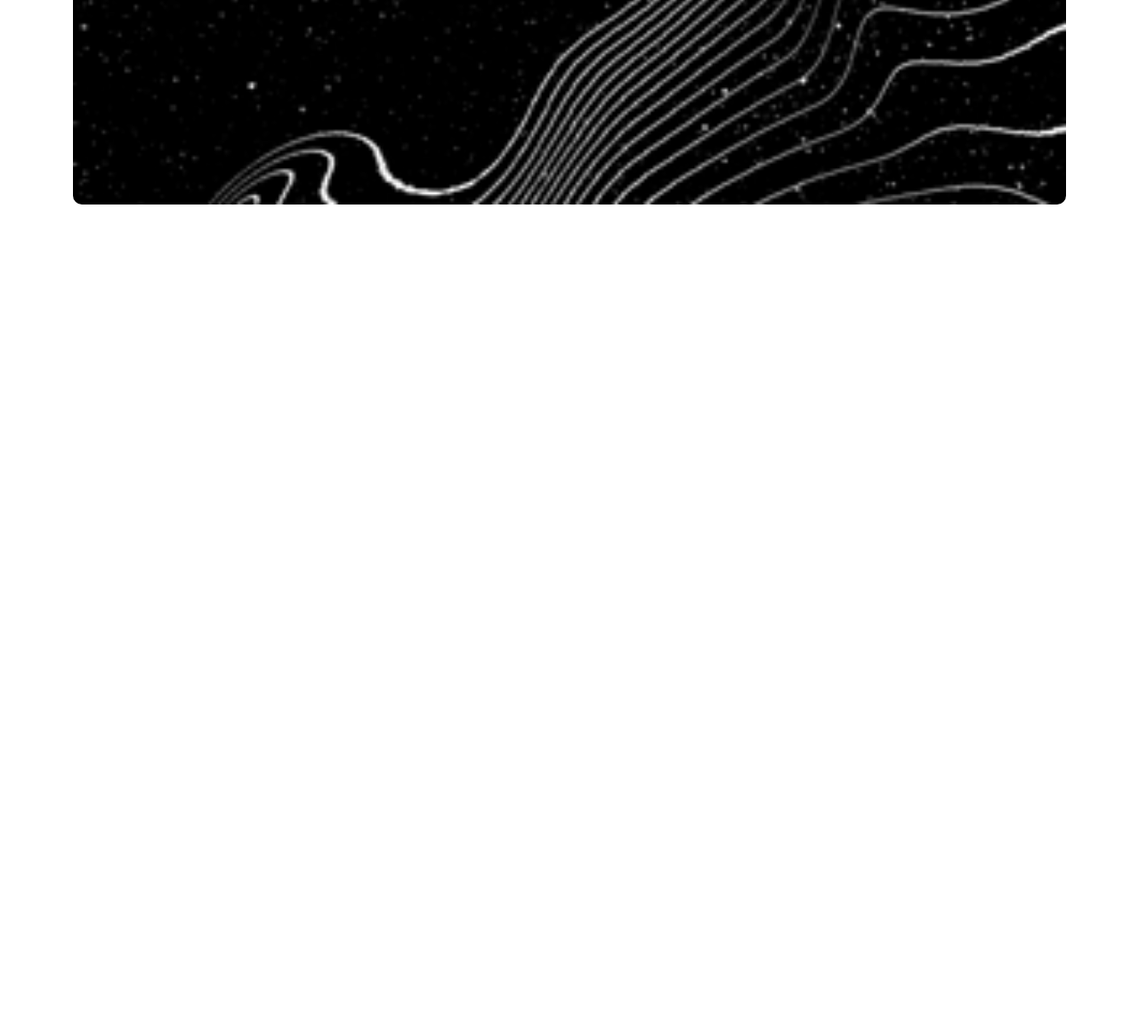
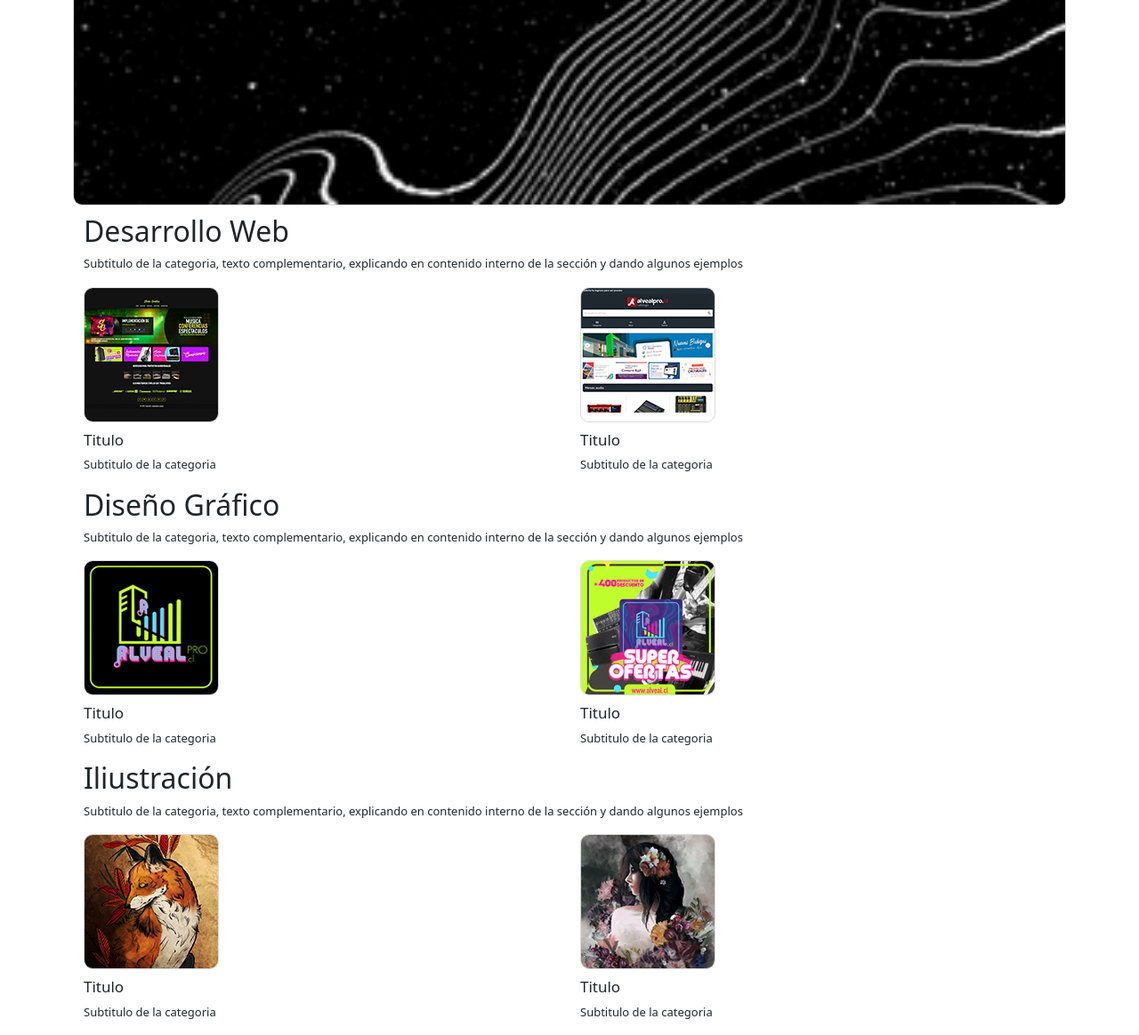
Before and after one commit to jhonacacio/portafolio, a website: page index.html in a window 1280 px wide. Shown: the part 500-1664 px from the top of the page at 89% size. Before the commit the page ends 800 px from the top, so only its background shows below. Drawn offline with nearby package versions, Linux system fonts and the light colour scheme.

Commit message:
complementos index

```diff
--- a/assets/scss/main.scss
+++ b/assets/scss/main.scss
@@ -1 +1,3 @@
-@import "./partials/banner.scss";
+@import "./partials/extends",
+        "./partials/banner",
+        "./partials/categories";
--- /dev/null
+++ b/assets/scss/partials/_banner.scss
@@ -0,0 +1,3 @@
+.bannerMobile {
+    @extend %borderRadius;
+}
--- /dev/null
+++ b/assets/scss/partials/_categories.scss
@@ -0,0 +1,13 @@
+.categories{
+    margin-top: 10px;
+    h3{
+        margin-top: 10px;
+        font-size: 17px;
+    }
+    p{
+        font-size: 13px
+    }
+}
+.categoriesImg{
+    @extend %borderRadius;
+}
--- /dev/null
+++ b/assets/scss/partials/_extends.scss
@@ -0,0 +1,4 @@
+%borderRadius {
+    border-radius: 10px;
+    border: solid 1px rgb(218, 218, 218);
+}
--- a/assets/scss/partials/banner.scss
+++ /dev/null
@@ -1,3 +0,0 @@
-.bannerMobile {
-    border-radius: 10px;
-}
--- a/index.html
+++ b/index.html
@@ -36,10 +36,51 @@
             </div>
           </nav>
     </header>
-    <main class="container">
+    <main class="container ">
         <!--Banner mobile-->
         <section>
             <img class="col-12 bannerMobile" src="./assets/images/banner-mobile-1.jpg" alt="Diseño abstracto">
+        </section>
+        <!--inicio de categorias-->
+        <section class="container-fluid">
+            <section class="row categories">
+                <h2>Desarrollo Web</h2>
+                <p>Subtitulo de la categoria, texto complementario, explicando en contenido interno de la sección y dando algunos ejemplos</p>
+                <div class="col-6">
+                    <img class="categoriesImg" src="./assets/images/Desarrollo-section-1.jpg" alt="zorro">
+                    <h3>Titulo</h3>
+                    <p>Subtitulo de la categoria</p>
+                </div>
+                <div class="col-6">
+                    <img class="categoriesImg" src="./assets/images/Desarrollo-section-2.jpg" alt="zorro">
+                    <h3>Titulo</h3>
+                    <p>Subtitulo de la categoria</p>
+                </div>
+                <h2>Diseño Gráfico</h2>
+                <p>Subtitulo de la categoria, texto complementario, explicando en contenido interno de la sección y dando algunos ejemplos</p>
+                <div class="col-6">
+                    <img class="categoriesImg" src="./assets/images/diseno-section-1.jpg" alt="zorro">
+                    <h3>Titulo</h3>
+                    <p>Subtitulo de la categoria</p>
+                </div>
+                <div class="col-6">
+                    <img class="categoriesImg" src="./assets/images/diseno-section-2.jpg" alt="zorro">
+                    <h3>Titulo</h3>
+                    <p>Subtitulo de la categoria</p>
+                </div>
+                <h2>Iliustración</h2>
+                <p>Subtitulo de la categoria, texto complementario, explicando en contenido interno de la sección y dando algunos ejemplos</p>
+                <div class="col-6">
+                    <img class="categoriesImg" src="./assets/images/illustration-section-1.jpg" alt="zorro">
+                    <h3>Titulo</h3>
+                    <p>Subtitulo de la categoria</p>
+                </div>
+                <div class="col-6">
+                    <img class="categoriesImg" src="./assets/images/illustration-section-2.jpg" alt="zorro">
+                    <h3>Titulo</h3>
+                    <p>Subtitulo de la categoria</p>
+                </div>
+            </section>
         </section>
     </main>
 
```
Also changed, not shown: assets/css/main.css, assets/images/Desarrollo-section-1.jpg (added), assets/images/Desarrollo-section-2.jpg (added), assets/images/diseno-section-1.jpg (added), assets/images/diseno-section-2.jpg (added), assets/images/illustration-section-1.jpg (added), assets/images/illustration-section-2.jpg (added), 1 other file.
